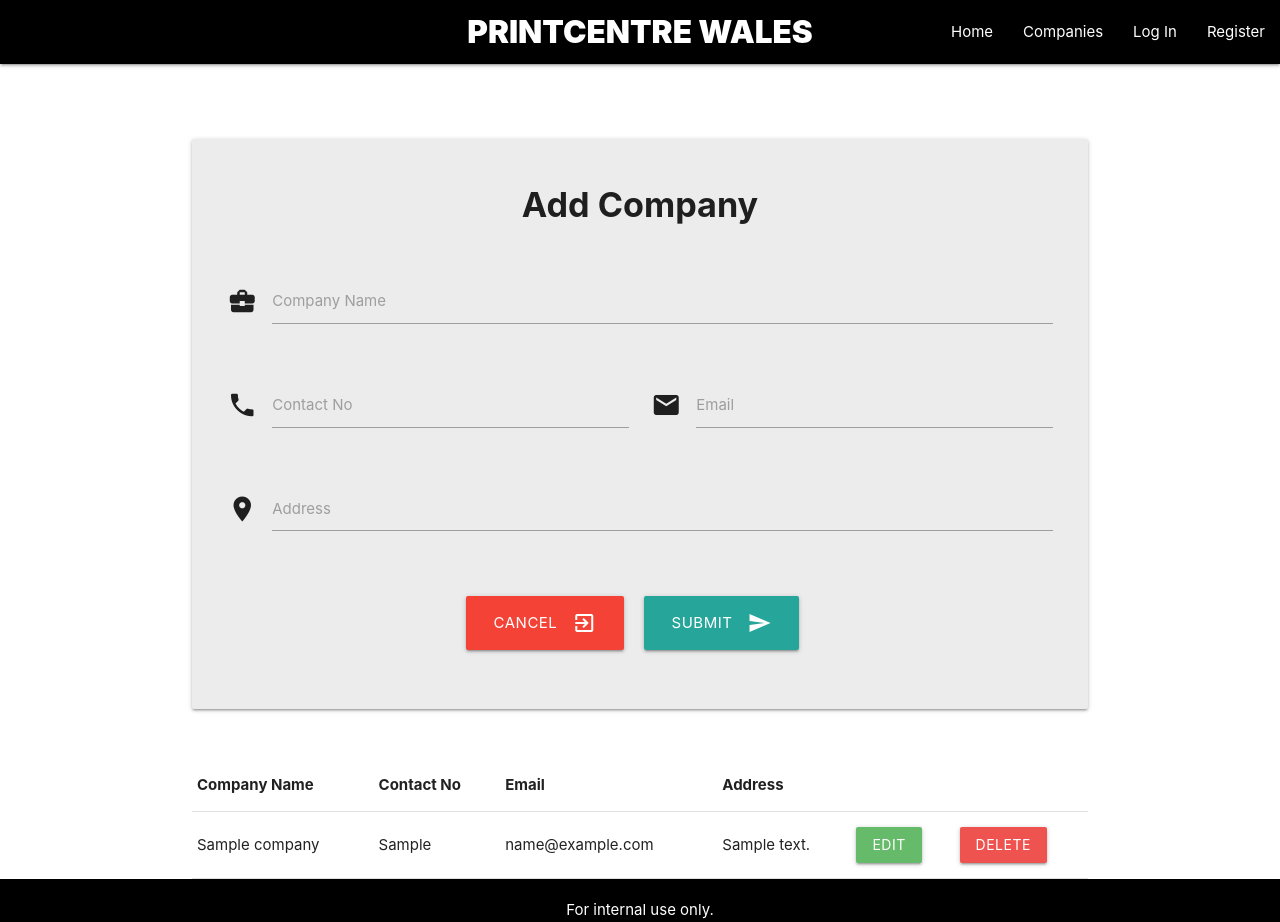
After one commit to DuggyL/milestone-project-3-resubmission, a Flask app: page /add_company in a window 1280 px wide. The commit adds this page. Run offline with Flask 2, Linux system fonts and the light colour scheme; tables that the repository leaves empty hold one stand-in row (values such as "Sample post").

Commit message:
Add company funtionality and page

```diff
--- a/workflowmanager/routes.py
+++ b/workflowmanager/routes.py
@@ -1,7 +1,27 @@
-from flask import render_template
+from flask import render_template, request, redirect, url_for
 from workflowmanager import app, db
 from workflowmanager.models import Company, Task
 
 @app.route("/")
 def home():
     return render_template("tasks.html")
+
+@app.route("/companies")
+def companies():
+    return render_template("companies.html")
+
+@app.route("/add_company", methods=["GET", "POST"])
+def add_company():
+    companies = list(Company.query.order_by(Company.company_name).all())
+    if request.method == "POST":
+        company = Company(
+            company_name=request.form.get("company_name"),
+            contact_no=request.form.get("contact_no"),
+            email=request.form.get("email"),
+            address=request.form.get("address"),
+        )
+        db.session.add(company)
+        db.session.commit()
+        flash("Company Successfully added", category='success')
+        return redirect(url_for("add_company"))
+    return render_template("companies.html", companies=companies)
--- a/workflowmanager/templates/base.html
+++ b/workflowmanager/templates/base.html
@@ -22,10 +22,11 @@
 					<li><a href="{{ url_for('home') }}">Home</a></li>
                     {% if session.user %}
                         <li><a href="#">Profile</a></li>
-                        <li><a href="#">Add Task</a></li>
-                        <li><a href="#">Add Company</a></li>
+                        <li><a href="#">Tasks</a></li>
+                        <li><a href="{{ url_for('companies') }}">Companies</a></li>
                         <li><a href="#">Log Out</a></li>
                     {% else %}
+                        <li><a href="{{ url_for('companies') }}">Companies</a></li>
                         <li><a href="#">Log In</a></li>
                         <li><a href="#">Register</a></li>
                     {% endif %}
@@ -38,8 +39,8 @@
             <li><a href="{{ url_for('home') }}">Home</a></li>
             {% if session.user %}
                 <li><a href="#">Profile</a></li>
-                <li><a href="#">Add Task</a></li>
-                <li><a href="#">Add Company</a></li>
+                <li><a href="#">Tasks</a></li>
+                <li><a href="{{ url_for('companies') }}">Companies</a></li>
                 <li><a href="#">Log Out</a></li>
             {% else %}
                 <li><a href="#">Log In</a></li>
--- /dev/null
+++ b/workflowmanager/templates/companies.html
@@ -0,0 +1,79 @@
+{% extends "base.html" %}
+{% block content %}
+
+<div class="row card-panel">
+    <h4 class="center-align">Add Company</h4>
+    <form class="col s12" method="POST" action="{{ url_for('add_company') }}">
+        <!-- Company and customer name fields -->
+        <div class="row">
+            <div class="input-field col s12">
+                <i class="material-icons prefix">business_center</i>
+                <input id="company_name" name="company_name"
+                    minlength="5" maxlength="30" type="text" class="validate" required>
+                <label for="company_name">Company Name</label>
+            </div>
+        </div>
+        <!-- Phone and Email fields -->
+        <div class="row">
+            <div class="input-field col s6">
+                <i class="material-icons prefix">phone</i>
+                <input id="contact_no" name="contact_no" pattern="^[0-9]{1,15}$"
+                    minlength="1" maxlength="15" type="text" class="validate" required>
+                <label for="contact_no">Contact No</label>
+             </div>
+             <div class="input-field col s6">
+                <i class="material-icons prefix">email</i>
+                <input id="email" name="email"
+                    minlength="5" maxlength="30" type="text" class="validate" required>
+                <label for="email">Email</label>
+            </div>
+        </div>
+        <!-- Address fields -->
+        <div class="row">
+            <div class="input-field col s12">
+                <i class="material-icons prefix">room</i>
+                <textarea id="address" name="address" class="materialize-textarea"
+                    minlength="5" maxlength="100" required></textarea>
+                <label for="address">Address</label>
+            </div>
+        </div>
+        <!-- Submit and cancel buttons -->
+        <div class="row">
+            <div class="col s12 center-align">
+                <a href="{{ url_for('home') }}" class="btn-large red text-shadow">Cancel
+                    <i class="material-icons right">exit_to_app</i>
+                </a>
+                <button class="btn-large waves-effect waves-light" type="submit">Submit
+                    <i class="material-icons right">send</i>
+                </button>
+            </div>
+        </div>
+    </form>
+</div>
+
+<!-- Companies list -->
+
+<table class="highlight">
+    <thead>
+    <tr>
+        <th>Company Name</th>
+        <th>Contact No</th>
+        <th>Email</th>
+        <th>Address</th>
+    </tr>
+    </thead>
+    <tbody>
+    {% for company in companies %}
+    <tr>
+        <td>{{ company.company_name }}</td>
+        <td>{{ company.contact_no }}</td>
+        <td>{{ company.email }}</td>
+        <td>{{ company.address }}</td>
+        <td><a href="#" class="btn green lighten-1">Edit</a></td>
+        <td><a href="#" class="btn red lighten-1">Delete</a></td>
+    </tr>
+    {% endfor %}
+    </tbody>
+</table>
+
+{% endblock %}
--- a/workflowmanager/templates/tasks.html
+++ b/workflowmanager/templates/tasks.html
@@ -22,13 +22,13 @@
                 <div class="collapsible-body white">
                     <div class="row">
                         <div class="col s6">
-                            <span>Job Title: </span>{{ task.job_title }}
+                            <span>Task Name: </span>{{ task.task_name }}
                         </div>
                     </div>
 
                     <div class="row">
                         <div class="col s6">
-                            <span>Job Description: </span>{{ task.job_description }}
+                            <span>Task Description: </span>{{ task.task_description }}
                         </div>
                     </div>
 
```
